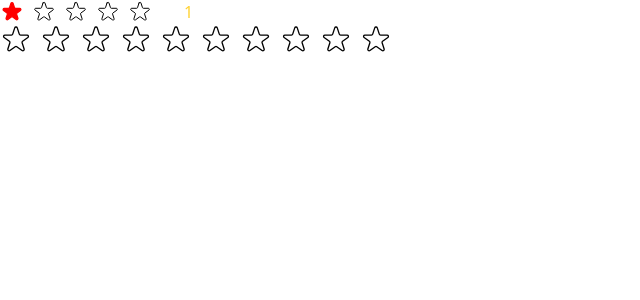
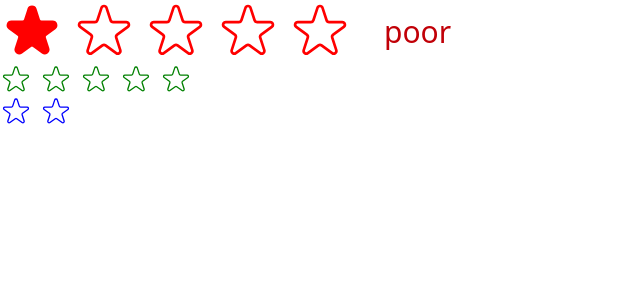
Before and after one commit to kingAkande/FlickFlow, a React (Vite) app: page / in a window 1280 px wide. Shown: the top 300 px of the page, without its empty margins (0-640 px from the left). Built offline with nearby package versions, Linux system fonts and the light colour scheme.

Commit message:
ensure massages is accepted as props in the rating components

```diff
--- a/src/Components/StarRating.jsx
+++ b/src/Components/StarRating.jsx
@@ -3,9 +3,12 @@
 
 import React, { useState } from "react";
 
-const StarRating = ({ max = 2, color, className }) => {
+//const messages = ["poor", "fair", "good", "verygood", "execellent"];
+
+const StarRating = ({ max = 2, color, txt, className, messages = [] }) => {
   const [rating, setRating] = useState(0);
   const [tempoRating, setTempoRating] = useState(0);
+
   function handleRate(rate) {
     setRating(rate);
   }
@@ -24,7 +27,11 @@ const StarRating = ({ max = 2, color, className }) => {
           />
         ))}
       </div>
-      <p className="leading-5 text-amber-300 m-0">{tempoRating || rating || ""}</p>
+      <p className={`leading-5 m-0 text-blue-900 text-3xl ${txt}`}>
+        {messages.length === max
+          ? messages[tempoRating ? tempoRating - 1 : rating - 1]
+          : tempoRating || rating || ""}
+      </p>
     </div>
   );
 };
@@ -32,8 +39,8 @@ const StarRating = ({ max = 2, color, className }) => {
 export default StarRating;
 
 function Star({
-  color,
-  className = "h-8 w-8 cursor-pointer ",
+  color = "blue",
+  className = "h-8 w-8 cursor-pointer  ",
   handleRate,
   full,
   handleMouseEnter,
@@ -61,7 +68,7 @@ function Star({
           xmlns="http://www.w3.org/2000/svg"
           fill="none"
           viewBox="0 0 24 24"
-          stroke="#000"
+          stroke={color}
         >
           <path
             strokeLinecap="round"
--- a/src/main.jsx
+++ b/src/main.jsx
@@ -7,7 +7,14 @@ import StarRating from "./Components/StarRating";
 createRoot(document.getElementById("root")).render(
   <StrictMode>
     {/* <App /> */}
-    <StarRating color="red" className="h-6 w-6 text-red-600 " max={5} />
-    <StarRating max={10} />
+    <StarRating
+      color="red"
+      txt="text-red-700 text-2xl"
+      className="h-16 w-16 "
+      max={5}
+      messages = {["poor", "fair", "good", "verygood", "execellent"]}
+    />
+    <StarRating  color="green" txt="text-green-700 text-2xl" max={5}  />
+    <StarRating messages={['good', 'excellent']} />
   </StrictMode>
 );
```
